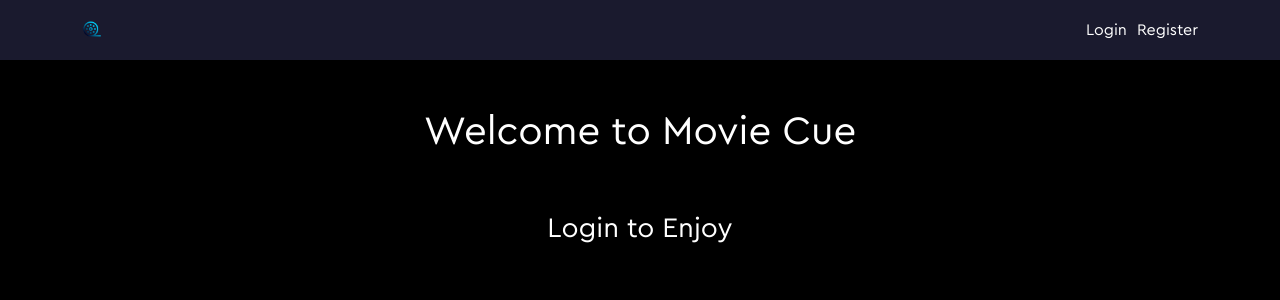
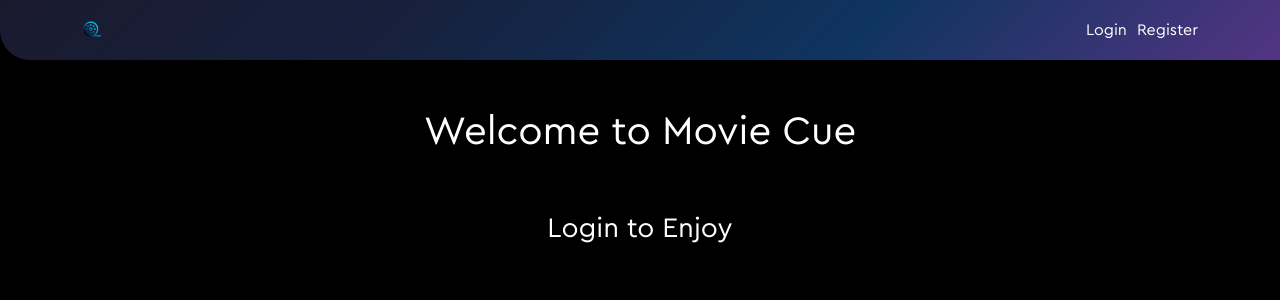
Before and after one commit to Bill-Katsakos/Movie-Cue, a React (Vite) app in the folder client/: page / in a window 1280 px wide. Shown: the top 300 px of the page. Built offline with nearby package versions, Linux system fonts and the light colour scheme.

Commit message:
MERN stack - Movie Cue, navbar style

```diff
--- a/client/src/App.css
+++ b/client/src/App.css
@@ -23,7 +23,8 @@ body {
 }
 
 .navb {
-    background-color: var(--deep-night) !important;
+    background: linear-gradient(135deg, var(--deep-night), var(--midnight-blue), var(--dark-azure), var(--cosmic-purple)) !important;
+    border-bottom-left-radius: 30px;
 }
 
 .nav-link {
```
